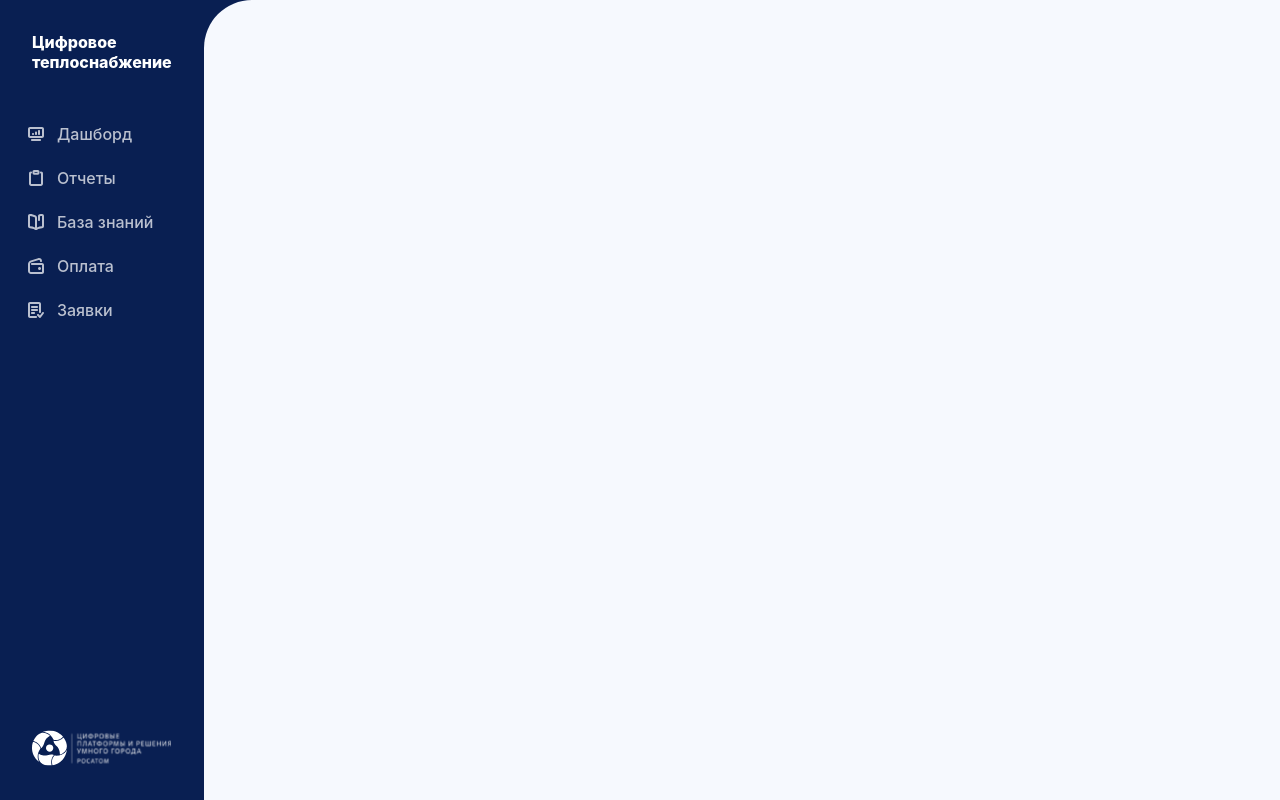
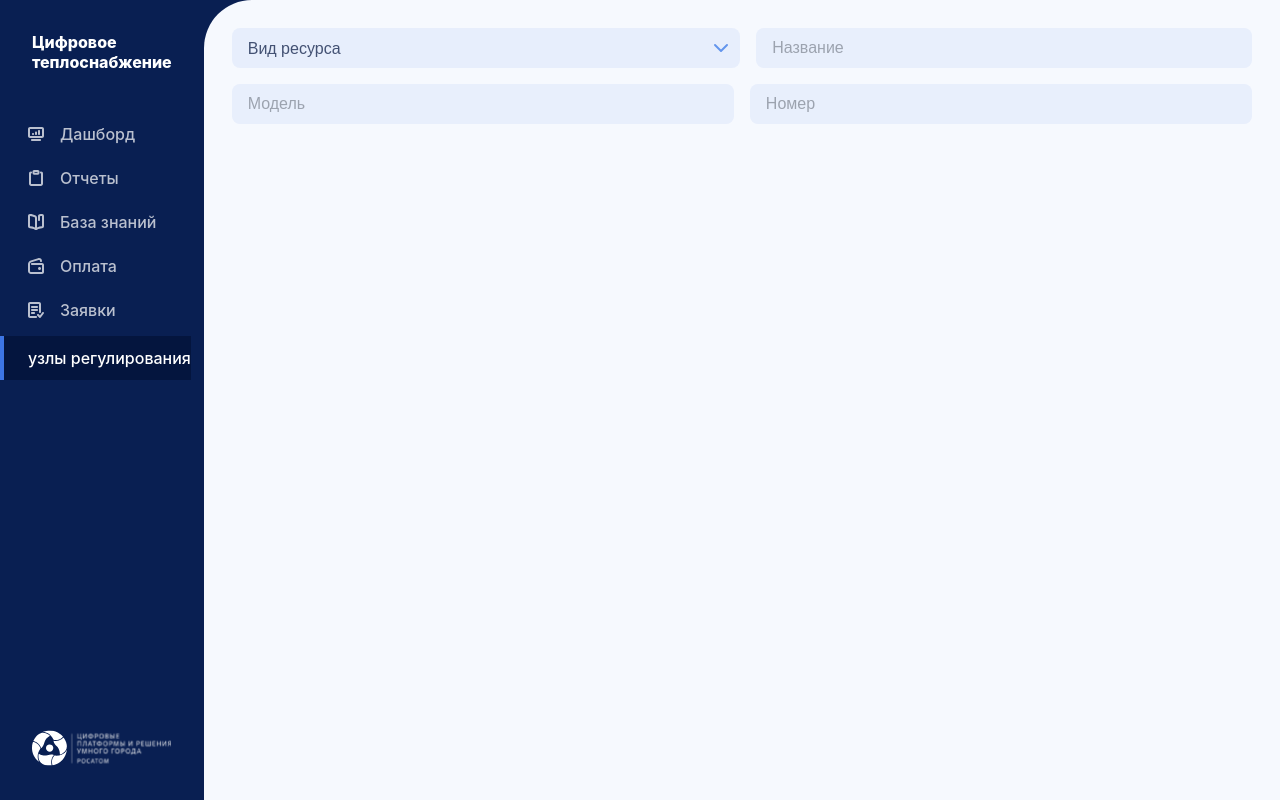
Before and after one commit to zupra/rirboard, a Nuxt app: page /uzly-regulirovaniya in a window 1280 px wide. Built offline with nearby package versions, Linux system fonts and the light colour scheme.

Commit message:
test Form

```diff
--- a/assets/main.styl
+++ b/assets/main.styl
@@ -1,7 +1,10 @@
-// @import '_vars';
+@import '_vars';
 @import '_@Utilities';
+@import '_form'
 // @import '_common';
 // @import '_font_Golos';
+
+
 
 
  :root
--- a/components/MainAside.vue
+++ b/components/MainAside.vue
@@ -1,7 +1,7 @@
 <template lang="pug">
 
 nav.MainAside
-  ul.MainAside__ul
+  ul
     li(
       v-for="(It, idx) in links"
       :key="idx"
@@ -10,7 +10,18 @@ nav.MainAside
         :to="It.link"
       )
         img(:src="require(`~/public/aside/${It.img}.svg`)")
-        span(style="margin-left: 13px") {{ It.name }}
+        // TODO отступы
+        // span(style="margin-left: 13px") {{ It.name }}
+        .ml-3 {{ It.name }}
+
+
+    li.mt-3
+      N-link.MainAside__link(
+        to="uzly-regulirovaniya"
+      ) узлы регулирования
+
+
+
 </template>
 
 <script>
@@ -56,11 +67,6 @@ export default {
 .MainAside
   margin-top: 40px;
 
-  &__ul
-    margin: 0
-    padding: 0
-
-
   &__link
     font-style: normal;
     font-weight: 500;
@@ -78,6 +84,7 @@ export default {
 
   // ACTIVE LINK
   .nuxt-link-active
+    opacity 1
     background: #04153E
     position relative
   .nuxt-link-exact-active
--- /dev/null
+++ b/pages/uzly-regulirovaniya.vue
@@ -0,0 +1,21 @@
+<template lang="pug">
+div
+  .flex
+    select.w100.mr-3
+      option Вид ресурса
+
+
+    input.w100(
+      placeholder="Название"
+    )
+
+
+  .flex.mt-3
+    input.w100.mr-3(
+      placeholder="Модель"
+    )
+
+    input.w100(
+      placeholder="Номер"
+    )
+</template>
```
Also changed, not shown: assets/_form.styl (+10 -4 lines).
